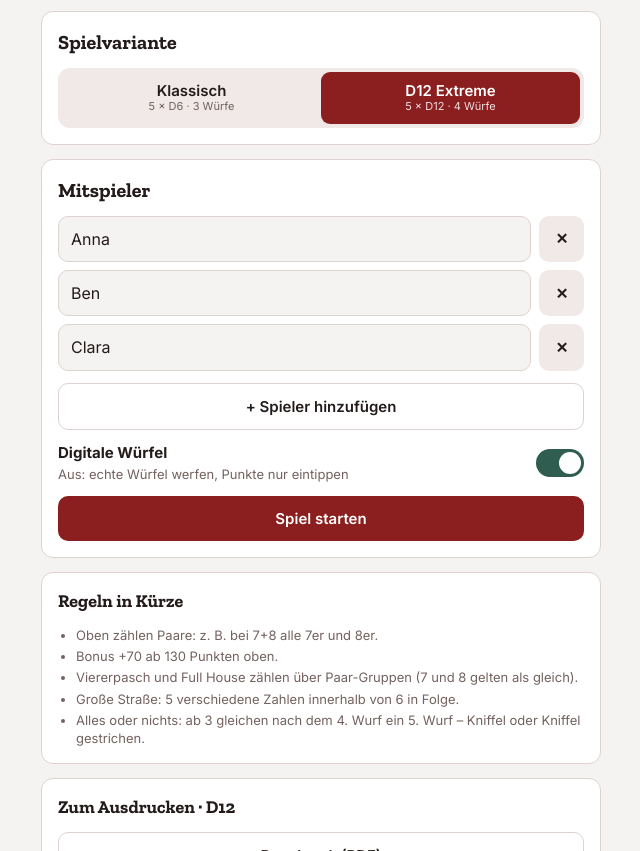
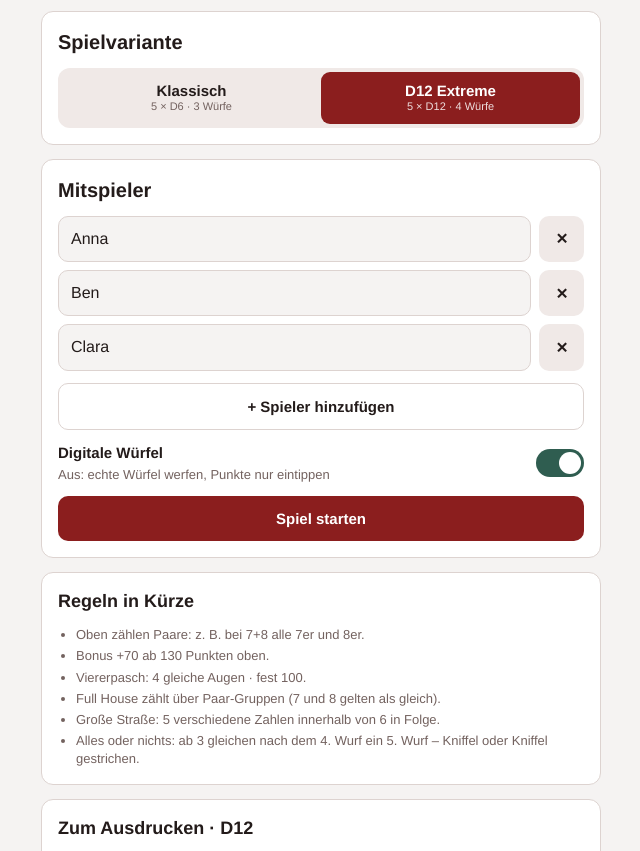
Before and after one commit to NicoFuchsGIT/NicoFuchsGIT.github.io, a plain HTML site: page kniffel/index.html in a window 1280 px wide. Shown: the part 127-978 px from the top of the page, without its empty margins (319-959 px from the left). Drawn offline with Linux system fonts and the light colour scheme.

Commit message:
Kniffel D12: Viererpasch needs 4 equal faces for a fixed 100, switch to Helvetica
Rules PDF and score sheet PDF are regenerated to match. The self-hosted
web fonts are no longer needed and are removed.

Co-Authored-By: Claude Opus 5.5 <noreply@anthropic.com>
Claude-Session: https://claude.ai/code/session_01MRXPKtViFR7f16vE7CZ6Zk

```diff
--- a/kniffel/index.html
+++ b/kniffel/index.html
@@ -13,20 +13,14 @@
 <style>:root{padding-top:env(safe-area-inset-top,0px);padding-bottom:env(safe-area-inset-bottom,0px)}body{margin:0;font-size:14px}img{max-width:100%}[hidden]{display:none!important}</style>
 <title>Kniffel D12</title>
 <style>
-/* Schriften liegen lokal unter fonts/ (latin-Subset), damit nichts von Drittanbietern geladen wird */
-@font-face{font-family:"Inter";font-style:normal;font-weight:400 700;font-display:swap;src:url(fonts/inter-latin.woff2) format("woff2")}
-@font-face{font-family:"Zilla Slab";font-style:normal;font-weight:600;font-display:swap;src:url(fonts/zilla-slab-600-latin.woff2) format("woff2")}
-@font-face{font-family:"Zilla Slab";font-style:normal;font-weight:700;font-display:swap;src:url(fonts/zilla-slab-700-latin.woff2) format("woff2")}
-</style>
-<style>
 /* Layout: one phone column — sticky turn bar, dice tray, scoring sheet with a sticky field column */
 :root{
   --bg:#f5f3f2; --surface:#ffffff; --surface-2:#f0e9e7; --line:#ddd3d0;
   --fg:#231b1a; --muted:#73625f; --accent:#8b1e1e; --accent-fg:#ffffff;
   --accent-soft:#f6e3e1; --held:#2f5d50; --held-fg:#ffffff; --good:#2f6b3f; --warn:#9a5a00;
   --die:#ffffff; --die-edge:#c9bab6;
-  --display:"Zilla Slab", Georgia, "Times New Roman", serif;
-  --body:Inter, system-ui, -apple-system, "Segoe UI", Roboto, sans-serif;
+  --display:"Helvetica Neue", Helvetica, Arial, sans-serif;
+  --body:"Helvetica Neue", Helvetica, Arial, sans-serif;
   --r:12px;
 }
 @media (prefers-color-scheme: dark){:root:not([data-theme="light"]){
@@ -190,12 +184,12 @@ const RULES={
    {id:'ch',label:'Chance',hint:'Summe',sec:'L'}]},
  d12:{key:'d12',title:'Kniffel D12',tag:'Extreme · D12',faces:12,rolls:4,bonusAt:130,bonus:70,risk:true,lowMax:60,
   intro:'Fünf zwölfseitige Würfel, vier Würfe, vierzehn Felder.',
-  rules:['Oben zählen Paare: z. B. bei 7+8 alle 7er und 8er.','Bonus +70 ab 130 Punkten oben.','Viererpasch und Full House zählen über Paar-Gruppen (7 und 8 gelten als gleich).','Große Straße: 5 verschiedene Zahlen innerhalb von 6 in Folge.','Alles oder nichts: ab 3 gleichen nach dem 4. Wurf ein 5. Wurf – Kniffel oder Kniffel gestrichen.'],
+  rules:['Oben zählen Paare: z. B. bei 7+8 alle 7er und 8er.','Bonus +70 ab 130 Punkten oben.','Viererpasch: 4 gleiche Augen · fest 100.','Full House zählt über Paar-Gruppen (7 und 8 gelten als gleich).','Große Straße: 5 verschiedene Zahlen innerhalb von 6 in Folge.','Alles oder nichts: ab 3 gleichen nach dem 4. Wurf ein 5. Wurf – Kniffel oder Kniffel gestrichen.'],
   cats:[
    {id:'u1',label:'1+2',sec:'U',vals:[1,2]},{id:'u2',label:'3+4',sec:'U',vals:[3,4]},{id:'u3',label:'5+6',sec:'U',vals:[5,6]},
    {id:'u4',label:'7+8',sec:'U',vals:[7,8]},{id:'u5',label:'9+10',sec:'U',vals:[9,10]},{id:'u6',label:'11+12',sec:'U',vals:[11,12]},
    {id:'p3',label:'Dreierpasch',hint:'3 gleiche · Summe',sec:'L'},
-   {id:'p4',label:'Viererpasch',hint:'4 aus einer Paar-Gruppe · Summe',sec:'L'},
+   {id:'p4',label:'Viererpasch',hint:'4 gleiche · 100',sec:'L',fixed:100},
    {id:'fh',label:'Full House',hint:'Gruppen 3 + 2 · 40',sec:'L',fixed:40},
    {id:'ks',label:'Kleine Straße',hint:'4 in Folge · 60',sec:'L',fixed:60},
    {id:'gs',label:'Große Straße',hint:'5 aus 6 in Folge · 70',sec:'L',fixed:70},
@@ -216,7 +210,7 @@ function score(id,d,R){
   const gc=R.key==='d12'?counts(d.map(x=>Math.ceil(x/2))):cn;
   switch(id){
     case 'p3':return cn[0]>=3?sum(d):0;
-    case 'p4':return gc[0]>=4?sum(d):0;
+    case 'p4':return cn[0]>=4?(c.fixed||sum(d)):0;
     case 'fh':return gc[0]===3&&gc[1]===2?c.fixed:0;
     case 'ks':return run(s,4,R.faces)?c.fixed:0;
     case 'gs':return R.key==='d12'?(s.size===5&&Math.max(...d)-Math.min(...d)<=5?c.fixed:0):(run(s,5,R.faces)?c.fixed:0);
@@ -455,7 +449,7 @@ const EXAMPLES={
   u1:{d:[1,2,2,7,9],x:'1 + 2 + 2'},u2:{d:[3,4,4,10,12],x:'3 + 4 + 4'},u3:{d:[5,6,6,2,11],x:'5 + 6 + 6'},
   u4:{d:[7,8,8,2,12],x:'7 + 8 + 8'},u5:{d:[5,9,9,10,10],x:'9 + 9 + 10 + 10'},u6:{d:[12,12,12,11,5],x:'12 + 12 + 12 + 11'},
   p3:{d:[9,9,9,2,5],hl:[0,1,2],x:'Drei 9er – alle Würfel zählen: 9 + 9 + 9 + 2 + 5'},
-  p4:{d:[7,8,8,7,3],hl:[0,1,2,3],x:'Vier aus der Gruppe 7+8 – alle Würfel zählen: 7 + 8 + 8 + 7 + 3'},
+  p4:{d:[7,7,3,7,7],hl:[0,1,3,4],x:'Vier 7er – feste 100 Punkte'},
   fh:{d:[3,4,3,11,12],hl:[0,1,2,3,4],x:'Drei aus 3+4 und zwei aus 11+12'},
   ks:{d:[7,8,9,10,2],hl:[0,1,2,3],x:'7-8-9-10 in Folge'},
   gs:{d:[3,4,5,7,8],hl:[0,1,2,3,4],x:'Fünf verschiedene Zahlen innerhalb von 3 bis 8'},
```
Also changed, not shown: kniffel/fonts/inter-latin.woff2 (deleted), kniffel/fonts/zilla-slab-600-latin.woff2 (deleted), kniffel/fonts/zilla-slab-700-latin.woff2 (deleted), 2 other files.
